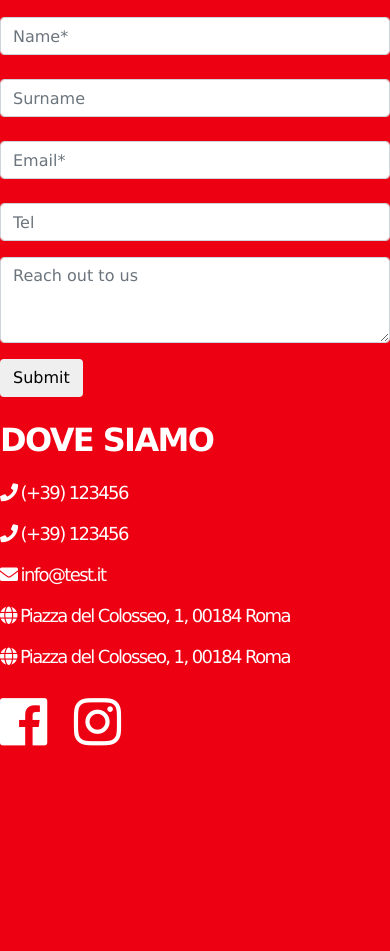
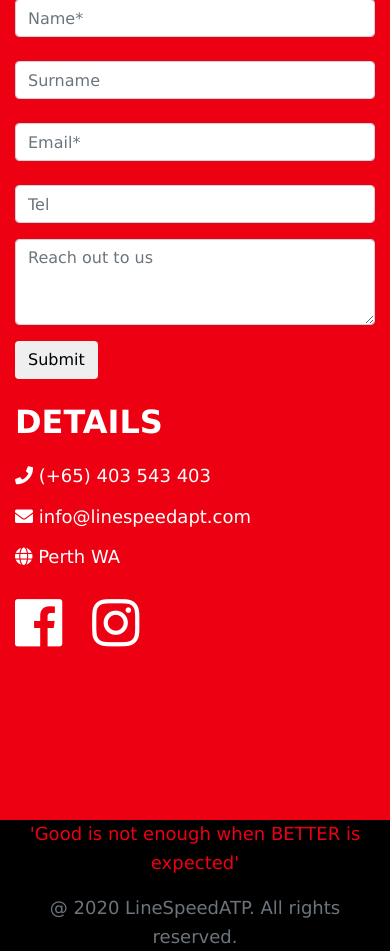
Before and after one commit to Jabukiro/lsapt, a PHP site: page / in a window 390 px wide. Shown: the part 4276-5227 px from the top of the page. Before the commit the page ends 5022 px from the top, so only its background shows below. Run offline with PHP 8.4, Linux system fonts and the light colour scheme; some libraries are stand-ins or nearby versions.

Commit message:
Finalise website

```diff
--- a/css/style.css
+++ b/css/style.css
@@ -43,7 +43,7 @@ a:hover {
     max-width: 1280px;
     margin: 0 auto;
 }
-.navbar-brand img{
+.navbar-brand img {
     max-width: 160px;
     vertical-align: middle;
     -webkit-transition: all .5s ease;
@@ -187,6 +187,7 @@ a:hover {
     padding: 20px;
 }
 .insta-embed{
+    height: 100%;
     width: 100%;
     max-width: 500px;
     justify-content: center;
@@ -308,20 +309,19 @@ a:hover {
 }
 
 /* Italian COntact Form*/
-#contatti{
+#contact{
     background-color: #ED0012;
-    letter-spacing: -1.6px;
+    letter-spacing: 0px;
     }
-  #contatti a{
+#contact a{
     color: #fff;
     text-decoration: none;
 }
 
 
 @media (max-width: 575.98px) {
-
-    #contatti{padding-bottom: 800px;}
-    #contatti .maps iframe{
+    #contact{padding-bottom: 800px;margin: 0px;}
+    #contact .maps iframe{
         width: 100%;
         height: 450px;
     }
@@ -330,9 +330,9 @@ a:hover {
 
 @media (min-width: 576px) {
 
-     #contatti{padding-bottom: 800px;}
+    #contact{padding-bottom: 800px;margin: 0px;}
 
-     #contatti .maps iframe{
+    #contact .maps iframe{
     width: 100%;
     height: 450px;
     }
@@ -340,23 +340,45 @@ a:hover {
 
 @media (min-width: 768px) {
 
-    #contatti{padding-bottom: 350px;}
+#contact{padding-bottom: 350px;}
 
-    #contatti .maps iframe{
+#contact .maps iframe{
     width: 100%;
     height: 850px;
 }
 }
 
 @media (min-width: 992px) {
-    #contatti{padding-bottom: 200px;}
+    #contact{
+        padding-bottom: 200px;
+    }
 
-     #contatti .maps iframe{
+    #contact .maps iframe{
     width: 100%;
     height: 700px;
     }
 }
 /* End Italian COntact Form */
+/* Sticky footer styles
+-------------------------------------------------- */
+
+
+.form-header .alert{
+    border-radius: inherit;
+    margin-bottom: 0px;
+}
+.footer {
+    position: relative;
+    bottom: 0;
+    width: 100%;
+    /* Set the fixed height of the footer here */
+    /* Vertically center the text there */
+    background-color: black;
+}
+.footer p{
+    color: #ED0012;
+}
+/* ------------------------------------------------------ */
 /* Max width 1000px Changes */
 @media screen and ( max-width: 1000px ) {
     .about-text {
@@ -397,6 +419,8 @@ a:hover {
     }
     .parent{
         flex-flow: column-reverse;
+        padding-left: 15px;
+        padding-right: 15px;
     }
     .big-bullet-parent{
         flex-flow: column;
@@ -405,9 +429,12 @@ a:hover {
         margin-left: auto;
         margin-right: auto;
     }
+    .big-bullet-content-wrapper{
+        padding-top: 15px;
+    }
     .parent .events{
         max-width: 100%;
-        margin-top: 20px;
+        margin: 20px 0px;
     }
     .short-horizontal-divider {
         display: block;
--- a/index.html
+++ b/index.html
@@ -21,13 +21,13 @@
             <div class="collapse navbar-collapse" id="navbarsExample03">
               <ul class="navbar-nav ml-auto">
                 <li class="nav-item active">
-                  <a class="nav-link" href="#">About <span class="sr-only">(current)</span></a>
+                  <a class="nav-link" href="#about">About <span class="sr-only">(current)</span></a>
                 </li>
                 <li class="nav-item">
-                  <a class="nav-link" href="#">Events</a>
+                  <a class="nav-link" href="#events">Events</a>
                 </li>
                 <li class="nav-item">
-                  <a class="nav-link" href="#">Contact</a>
+                  <a class="nav-link" href="#contact">Contact</a>
                 </li>
                 <li class="nav-item dropdown">
                   <a class="nav-link dropdown-toggle" href="http://example.com" id="dropdown03" data-toggle="dropdown" aria-haspopup="true" aria-expanded="false">Dropdown</a>
@@ -50,12 +50,12 @@
                    <!--Improve Linear Speed and Athletic Performance-->
                 </h1>
                 <p class="on-dark p-large">
-                    Ages 6-16 are crucial for a child to reach their full atheltic performance.
+                    Ages 6-16 are crucial for a child to reach their full atheltic performance. Discover how Linespeed's speed training method can help your child reach their full potential!
                 </p>
                 <div>
-                    <a href="/." class="content-link">
+                    <a href="#contact" class="content-link">
                         <div class="content-link-text">
-                            Become Part of the Linespeed Community in Perth
+                            Become Part of the #LinespeedCommunity in Perth
                         </div>
                         <img src="/media/arrow.svg" alt="" class="content-link-arrow">
                     </a>
@@ -66,7 +66,7 @@
             <video src="media/background.webm" autoplay="" loop=""></video>
         </div>
     </div>
-    <div class="container about">
+    <div id="about" class="container about">
         <div class="insta-embed" id="instaFrameContainer">
             <div class="instaFrameWrapper">
                 <iframe id = "instaFrame" src="insta.html" frameborder="0" scrolling="no" class="instaFrame"></iframe>
@@ -75,7 +75,7 @@
         <div class="about-text on-red">
             <h1 class="on-red">My Story</h1>
             <p class="p-med">
-                Based In Perth, WA, I created Linespeed to...The Parisi Youth Training System (PYTS) has a history of success of more than 20 years. The PYTS is our proprietary methodology that has proven results for youth from age 7 to 18 and beyond. We see every youth as an athlete; whether you are a serious athlete looking to get better or just wanting to get fit and have fun doing it, the Parisi Youth Training System has a program for you. This program can be executed within our training facility and at home!
+                Based In Perth, WA, I created LineSpeed to help young atheletes reach their full potential. Over the years, LineSpeed has developped into a close-knit community and a lot of the atheletes I've trained have gone on to win trophies in their respective sports. Here at LineSpeed Athletic Performance Training we are committed to creating a CULTURE that allows our athletes to strive for EXCELLENCE in sport, and in LIFE. Speed is a core aspect to many sports as well as the general athletic performance of a person; for this reason, LineSpeed speed training focuses on improving running mechanics and movement efficiency.<br>We see every youth as an athlete; whether you see your child as a serious athlete looking to get better or just wanting to get fit and have fun doing it, the LineSpeed Training System has a corresponding program.<br><br>'Good is not enough when BETTER is expected.'
             </p>
         </div>
     </div>
@@ -89,11 +89,11 @@
                             <input type="checkbox" id="switchBtn">
                             <span class="slider round"></span>
                         </label>
-                        <h5 class="events-toggle-accordion-title align-middle">ACCELERATION - Session</h5>
+                        <h5 class="events-toggle-accordion-title align-middle">October Holiday Program</h5>
                     </div><div class="events-toggle-content">
                         <div class="block">
                             <p>
-                                Lorem ipsum dolor sit amet, consectetur adipiscing elit. Aliquam hendrerit, sapien vel egestas accumsan, magna odio mollis ante, id sollicitudin libero mi sed magna. Vivamus iaculis eros ac metus viverra, quis viverra justo consectetur. Suspendisse ac risus nisi. Nam blandit erat vitae ipsum ullamcorper, eu pulvinar nisi commodo. Praesent vitae auctor est, in ullamcorper tortor. In laoreet lectus eget pulvinar pretium. Vivamus id egestas eros. Nullam convallis eros a urna lacinia, sed finibus felis malesuada.
+                                <strong> 14th September deadline - Expressions of Interest</strong><br>We will be conducting a holiday programme during the school holidays in October (5th - 9th). The programme will be challenging but baalanced and will aim to keep the children active and motivated and provide team building skills and mentorship
                             </p>
                         </div>
                     </div>
@@ -105,11 +105,11 @@
                             <input type="checkbox" id="switchBtn">
                             <span class="slider round"></span>
                         </label>
-                        <h5 class="events-toggle-accordion-title">OCTOBER HOLIDAY CLINIC - OPEN</h5>
+                        <h5 class="events-toggle-accordion-title">SPEED & AGILITY - Training</h5>
                     </div><div class="events-toggle-content">
                         <div class="block">
                             <p>
-                                <strong>CHOOSE ANY 4 EVENTS PER DAY</strong> Australia's #1 athletics holiday clinic is on again<a href="https://sprintingfast.com/holiday-clinic/">Tuesday 6th &amp; Wednesday 7th of October 2020</a> at the WA Athletics Stadium. Kids aged 8-16 years old can learn (with your friends) correct techniques from the best in the West... GET THE EDGE!
+                                <strong>Tuesday, Thursday, Friday - 4pm/5:30pm | Sunday 12.30pm/2pm</strong><br>This training session is designed to prep atheltes for their return to sports. Speed and agility is an important skill that will impact sports performance and improve injury prevention.
                             </p>
                         </div>
                     </div>
@@ -120,11 +120,11 @@
                             <input type="checkbox" id="switchBtn">
                             <span class="slider round"></span>
                         </label>
-                        <h5 class="events-toggle-accordion-title">OCTOBER HOLIDAY CLINIC - OPEN</h5>
+                        <h5 class="events-toggle-accordion-title">Acceleration - Sprint Training</h5>
                     </div><div class="events-toggle-content">
                         <div class="block">
                             <p>
-                                <strong>CHOOSE ANY 4 EVENTS PER DAY</strong> Australia's #1 athletics holiday clinic is on again<a href="https://sprintingfast.com/holiday-clinic/">Tuesday 6th &amp; Wednesday 7th of October 2020</a> at the WA Athletics Stadium. Kids aged 8-16 years old can learn (with your friends) correct techniques from the best in the West... GET THE EDGE!
+                                <strong>Monday, Wednesday - 3:30pm/5pm | Sunday 10am/12pm</strong><br>0-30m as fast as possible. This session will get you primed to accelerate using optimal sprint technique.
                             </p>
                         </div>
                     </div>
@@ -135,11 +135,11 @@
                             <input type="checkbox" id="switchBtn">
                             <span class="slider round"></span>
                         </label>
-                        <h5 class="events-toggle-accordion-title">OCTOBER HOLIDAY CLINIC - OPEN</h5>
+                        <h5 class="events-toggle-accordion-title">Velocity - Sprint Training</h5>
                     </div><div class="events-toggle-content">
                         <div class="block">
                             <p>
-                                <strong>CHOOSE ANY 4 EVENTS PER DAY</strong> Australia's #1 athletics holiday clinic is on again<a href="https://sprintingfast.com/holiday-clinic/">Tuesday 6th &amp; Wednesday 7th of October 2020</a> at the WA Athletics Stadium. Kids aged 8-16 years old can learn (with your friends) correct techniques from the best in the West... GET THE EDGE!
+                                <strong>Monday, Wednesday - 3:30pm/5pm | Sunday 10am/12pm</strong><br>Velocity training aims to achieve/increase your body's top mechanics. Velocity ENDURANCE training also focuses on maintainig our top speed as long as possible.
                             </p>
                         </div>
                     </div>
@@ -155,7 +155,7 @@
                 <div class="big-bullet-content-wrapper">
                     <h3 class="h3-large font_7">Youth Training Program</h3>
                     <p>
-                        Our website makes it easy to book a pick up and drop off in one go.
+                        Speed training - Our program specifically designed for young athletes
                     </p>
                 </div>
             </div>
@@ -164,15 +164,15 @@
                     <img src="img/camera.svg" alt="mouse cursor" class="big-bullet-icon-img">
                 </div>
                 <div class="big-bullet-content-wrapper">
-                    <h3 class="h3-large font_7">Quality Assurance</h3>
+                    <h3 class="h3-large font_7">ACCELERATION - Program</h3>
                     <p>
-                        Our drivers take pictures of the car for quality assurances. You can access those pictures as soon as they are taken!
+                        Improve running motions to attain Top Speed in as little time as possible.
                     </p>
                 </div>
             </div>
         </div>
     </div>
-    <div class="row" id="contatti">
+    <div id="contact" class="row" id="contact">
         <div class="container mt-5" >
             <div class="row" style="height:550px;">
               <div class="col-md-6 maps" >
@@ -213,13 +213,11 @@
                   </div>
                 </form>
                 <div class="text-white">
-                <h2 class="text-uppercase mt-4 font-weight-bold">dove siamo</h2>
+                <h2 class="text-uppercase mt-4 font-weight-bold">Details</h2>
 
-                <i class="fas fa-phone mt-3"></i> <a href="tel:+">(+39) 123456</a><br>
-                <i class="fas fa-phone mt-3"></i> <a href="tel:+">(+39) 123456</a><br>
-                <i class="fa fa-envelope mt-3"></i> <a href="">info@test.it</a><br>
-                <i class="fas fa-globe mt-3"></i> Piazza del Colosseo, 1, 00184 Roma<br>
-                <i class="fas fa-globe mt-3"></i> Piazza del Colosseo, 1, 00184 Roma<br>
+                <i class="fas fa-phone mt-3"></i> <a href="tel:+">(+65) 403 543 403</a><br>
+                <i class="fa fa-envelope mt-3"></i> <a href="">info@linespeedapt.com</a><br>
+                <i class="fas fa-globe mt-3"></i> Perth WA<br>
                 <div class="my-4">
                 <a href="https://www.facebook.com/pg/LinespeedAPT/"><i class="fab fa-facebook fa-3x pr-4"></i></a>
                 <a href="https://www.instagram.com/linespeedapt/"><i class="fab fa-instagram fa-3x"></i></a>
@@ -229,7 +227,13 @@
 
             </div>
         </div>
+    </div>
+    <footer class="footer text-center">
+        <div class="container">
+            <p>'Good is not enough when BETTER is expected'</p>
+            <span class="text-muted">@ 2020 LineSpeedATP. All rights reserved.</span>
         </div>
+    </footer>
     <!--Quick Action PopUp-->
     <div data-is-open="false" class="quickAction quickActionClosed " id="quickAction">
         <div class="quickActionOverlay"></div>
--- a/js/style.js
+++ b/js/style.js
@@ -3,17 +3,19 @@ var instaBodyTopPadding = 28;
 var minWidth = 300;
 var maxWidth = 500;
 var viewHeight = (window.innerHeight || document.documentElement.clientHeight);
+var viewWidth = (window.innerWidth || document.documentElement.clientWidth);
 // Get the header
 var header = document.getElementById("topNavBar");
 // Get the offset position of the navbar
 var sticky = header.offsetTop;
 function stickyNav() {
-    if (window.pageYOffset > sticky) {
+    //Viewwidth as stickynav needed for viewwidth that are less than 576.
+    if ( window.pageYOffset > sticky || viewWidth < 576 ) {
         header.classList.add("top-nav-collapse");
     } else {
         header.classList.remove("top-nav-collapse");
     }
-}
+}stickyNav();
 document.addEventListener("scroll", stickyNav);
 // Frame Width size calculation. To call on first load and resize as well.
 function getWidth(element){
```
Lines whose indentation alone changed are shown as unchanged.
